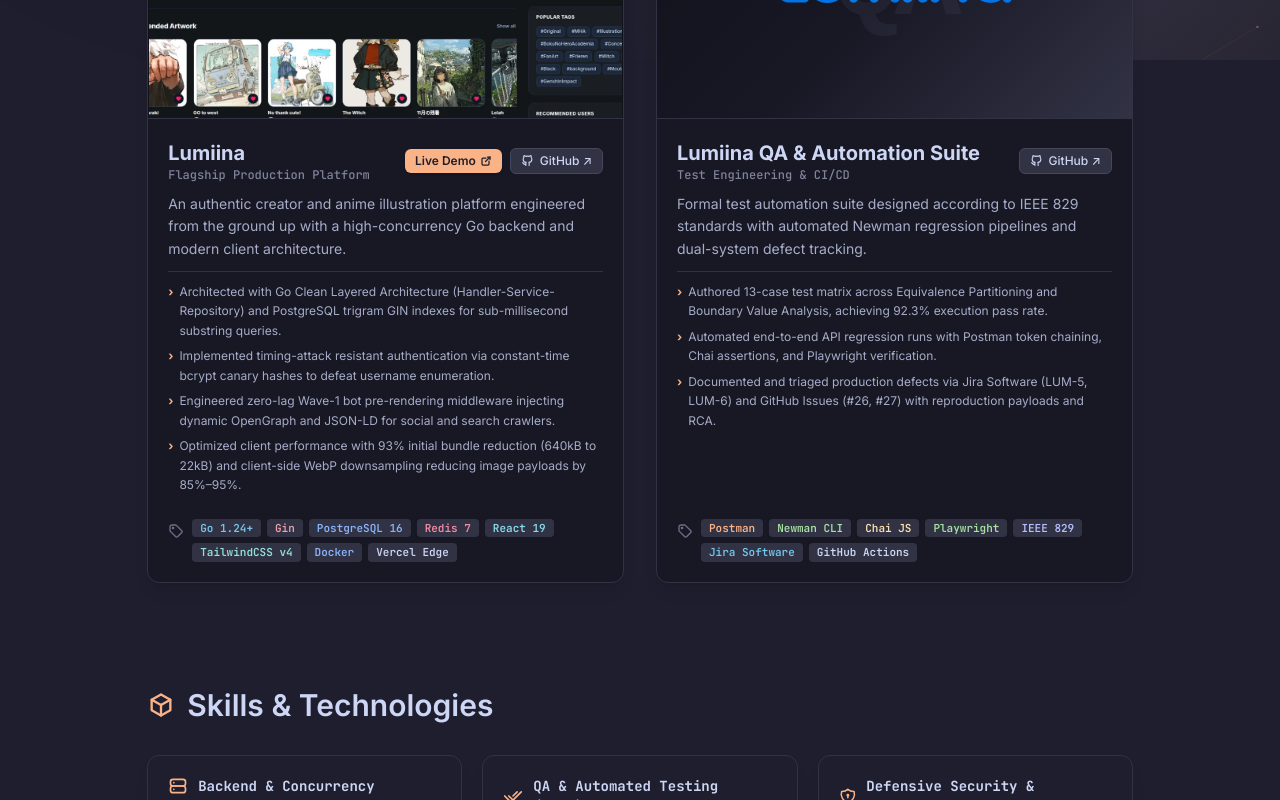
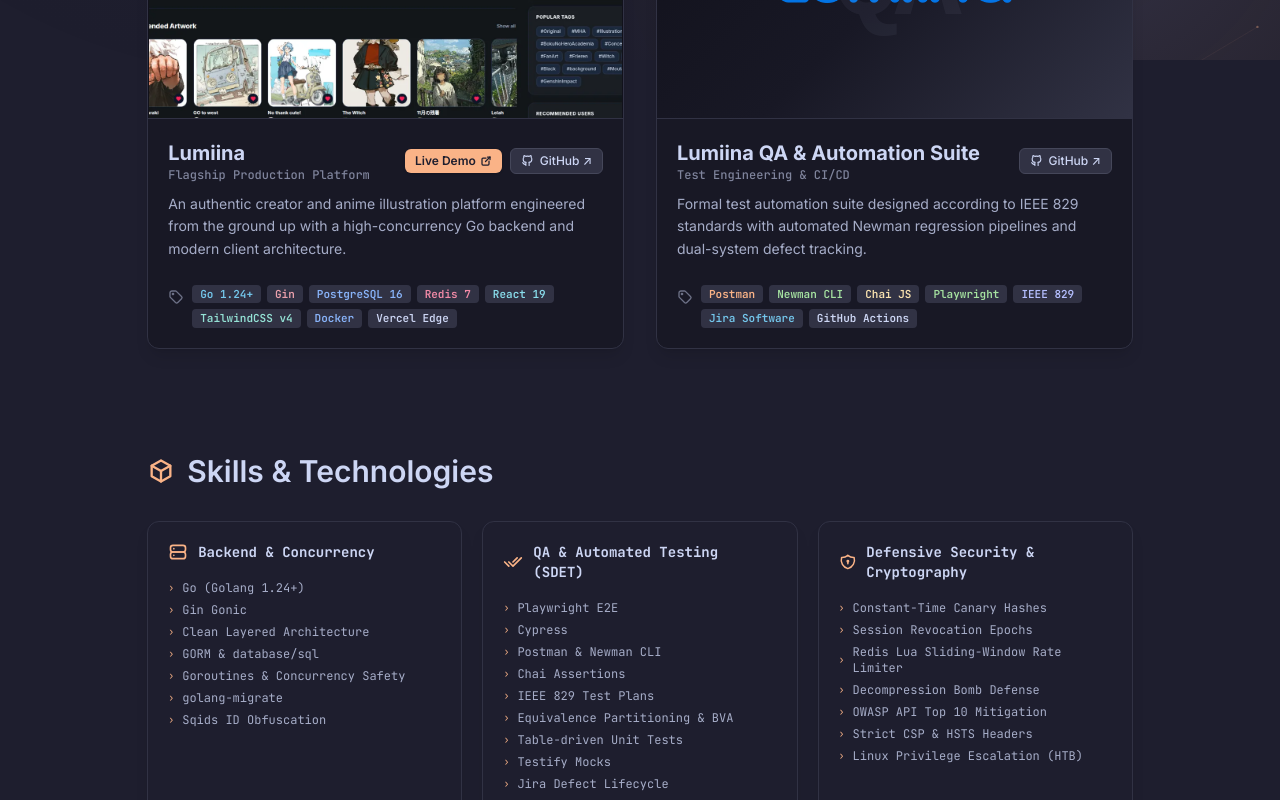
Before and after one commit to Nyanns/golang-journey, a React (Vite) app in the folder portfolio/: page / in a window 1280 px wide. Shown: the part 740-1540 px from the top of the page. Built offline with nearby package versions, Linux system fonts and the light colour scheme.

Commit message:
style(portfolio): simplify project cards by removing highlight bullet points

```diff
--- a/portfolio/src/components/WorkSection.jsx
+++ b/portfolio/src/components/WorkSection.jsx
@@ -206,18 +206,6 @@
                 <p className="text-xs leading-relaxed md:text-sm" style={{ color: 'var(--ctp-subtext0)' }}>
                   {project.description}
                 </p>
-
-                {/* Architecture Highlights */}
-                {project.highlights && (
-                  <ul className="mt-2 space-y-1.5 border-t pt-2.5 text-xs" style={{ borderColor: 'var(--ctp-surface0)', color: 'var(--ctp-subtext0)' }}>
-                    {project.highlights.map((h, i) => (
-                      <li key={i} className="flex items-start gap-1.5">
-                        <span className="text-accent mt-0.5 font-bold">›</span>
-                        <span className="leading-relaxed">{h}</span>
-                      </li>
-                    ))}
-                  </ul>
-                )}
               </div>
 
               {/* Tech Tags with Tag Icon */}
```
